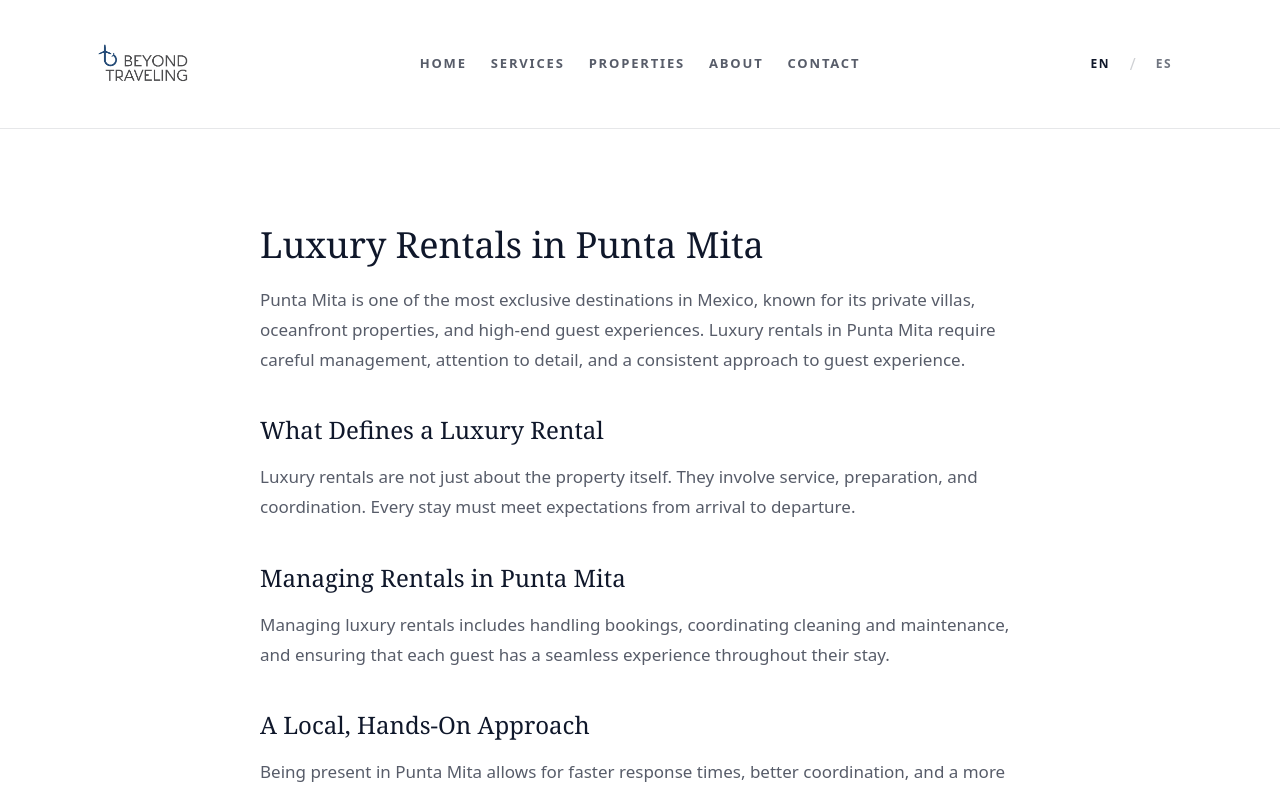
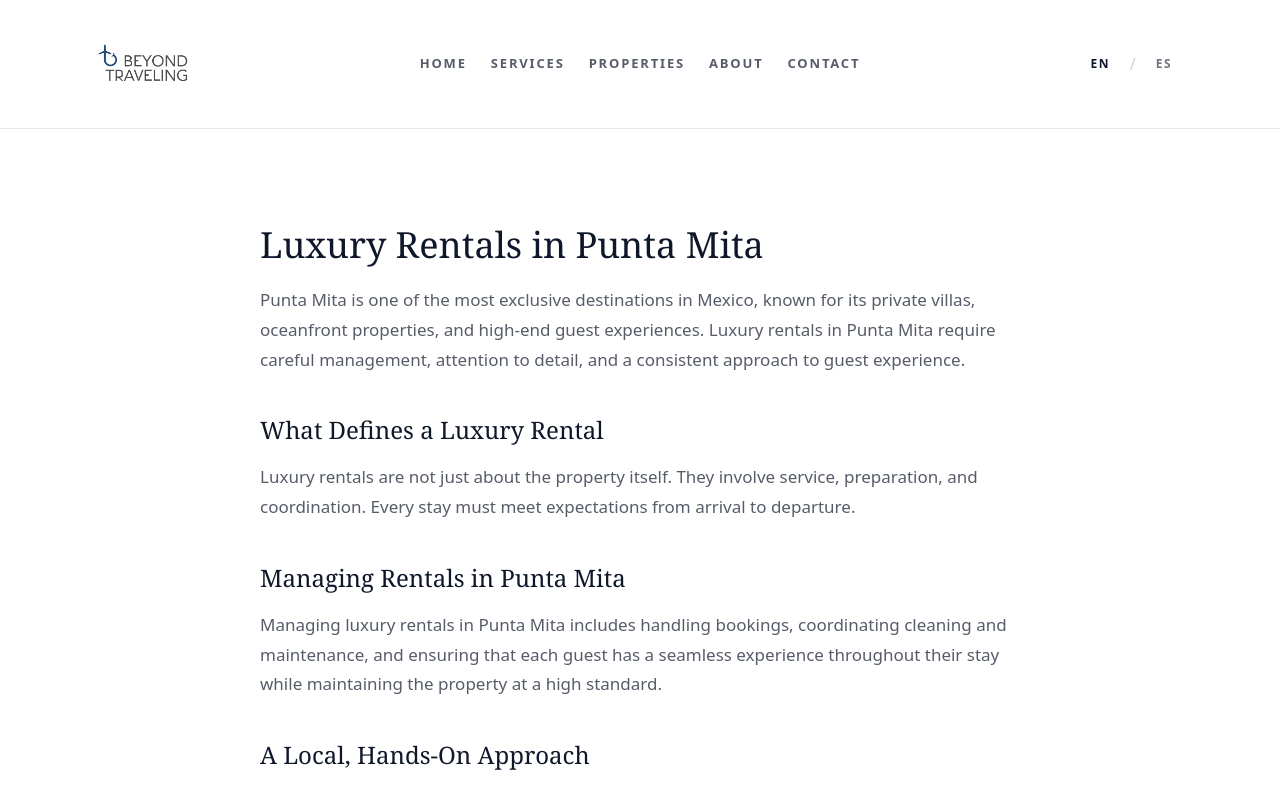
Before and after one commit to jfmichel86/Beyond-traveling-site-new-71, a Next.js app: page /luxury-rentals-punta-mita in a window 1280 px wide. Shown: the top 794 px of the page. Built offline with nearby package versions, Linux system fonts and the light colour scheme.

Commit message:
Update page.tsx

```diff
--- a/app/luxury-rentals-punta-mita/page.tsx
+++ b/app/luxury-rentals-punta-mita/page.tsx
@@ -36,9 +36,9 @@ export default function LuxuryRentalsPage() {
             Managing Rentals in Punta Mita
           </h2>
           <p className="mt-4 text-[17px] leading-[1.75] text-slate-900/70">
-            Managing luxury rentals includes handling bookings, coordinating cleaning and maintenance,
-            and ensuring that each guest has a seamless experience throughout their stay.
-          </p>
+  Managing luxury rentals in Punta Mita includes handling bookings, coordinating cleaning and maintenance,
+  and ensuring that each guest has a seamless experience throughout their stay while maintaining the property at a high standard.
+</p>
 
           <h2 className="mt-10 font-serif text-2xl text-slate-900">
             A Local, Hands-On Approach
```
